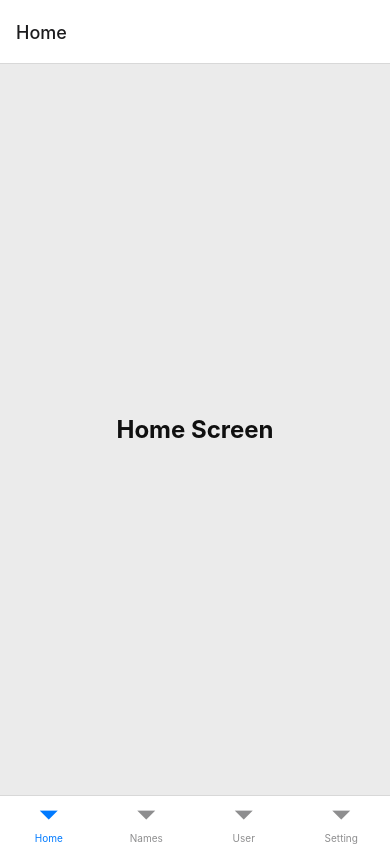
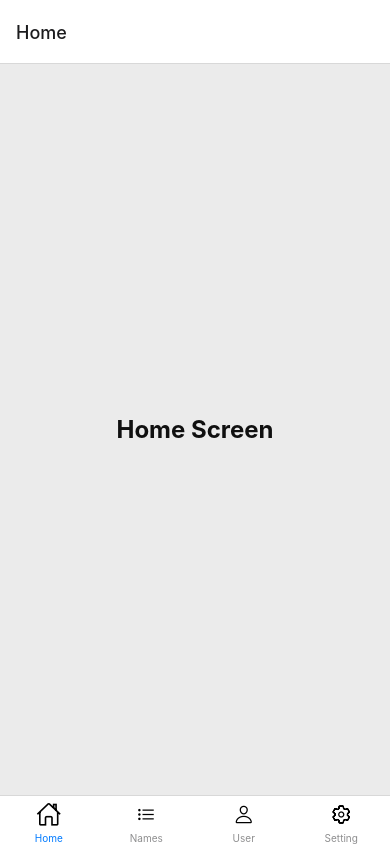
Before and after one commit to ethanchilds/PA-react, a React Native app in the folder pregnancy310/: screen /Main in a window 390 px wide. Built offline with nearby package versions, Linux system fonts and the light colour scheme.

Commit message:
add icons to the tabbar

```diff
--- a/pregnancy310/screens/MainScreen.js
+++ b/pregnancy310/screens/MainScreen.js
@@ -6,16 +6,65 @@ import UserScreen from './UserScreen'
 import SettingScreen from './SettingScreen'
 
 import { createBottomTabNavigator } from '@react-navigation/bottom-tabs';
+import {Ionicons} from '@expo/vector-icons';
 
 const Tab = createBottomTabNavigator();
 
 function Main() {
   return (
     <Tab.Navigator>
-      <Tab.Screen name="Home" component={HomeScreen}/>
-      <Tab.Screen name="Names" component={NamesScreen}/>
-      <Tab.Screen name="User" component={UserScreen} />
-      <Tab.Screen name="Setting" component={SettingScreen} />
+      <Tab.Screen
+        name="Home"
+        component={HomeScreen}
+        options={{
+          tabBarIcon: (tabInfo) => (
+            <Ionicons
+              name="home-outline"
+              size={tabInfo.focused ? 26 : 20}
+              color={tabInfo.tintColor}
+            />
+          ),
+        }}
+      />
+      <Tab.Screen
+        name="Names"
+        component={NamesScreen}
+        options={{
+          tabBarIcon: (tabInfo) => (
+            <Ionicons
+              name="list-outline"
+              size={tabInfo.focused ? 26 : 20}
+              color={tabInfo.tintColor}
+            />
+          ),
+        }}
+      />
+      <Tab.Screen
+        name="User"
+        component={UserScreen}
+        options={{
+          tabBarIcon: (tabInfo) => (
+            <Ionicons
+              name="person-outline"
+              size={tabInfo.focused ? 26 : 20}
+              color={tabInfo.tintColor}
+            />
+          ),
+        }}
+      />
+      <Tab.Screen
+        name="Setting"
+        component={SettingScreen}
+        options={{
+          tabBarIcon: (tabInfo) => (
+            <Ionicons
+              name="settings-outline"
+              size={tabInfo.focused ? 26 : 20}
+              color={tabInfo.tintColor}
+            />
+          ),
+        }}
+      />
     </Tab.Navigator>
   );
 }
```
